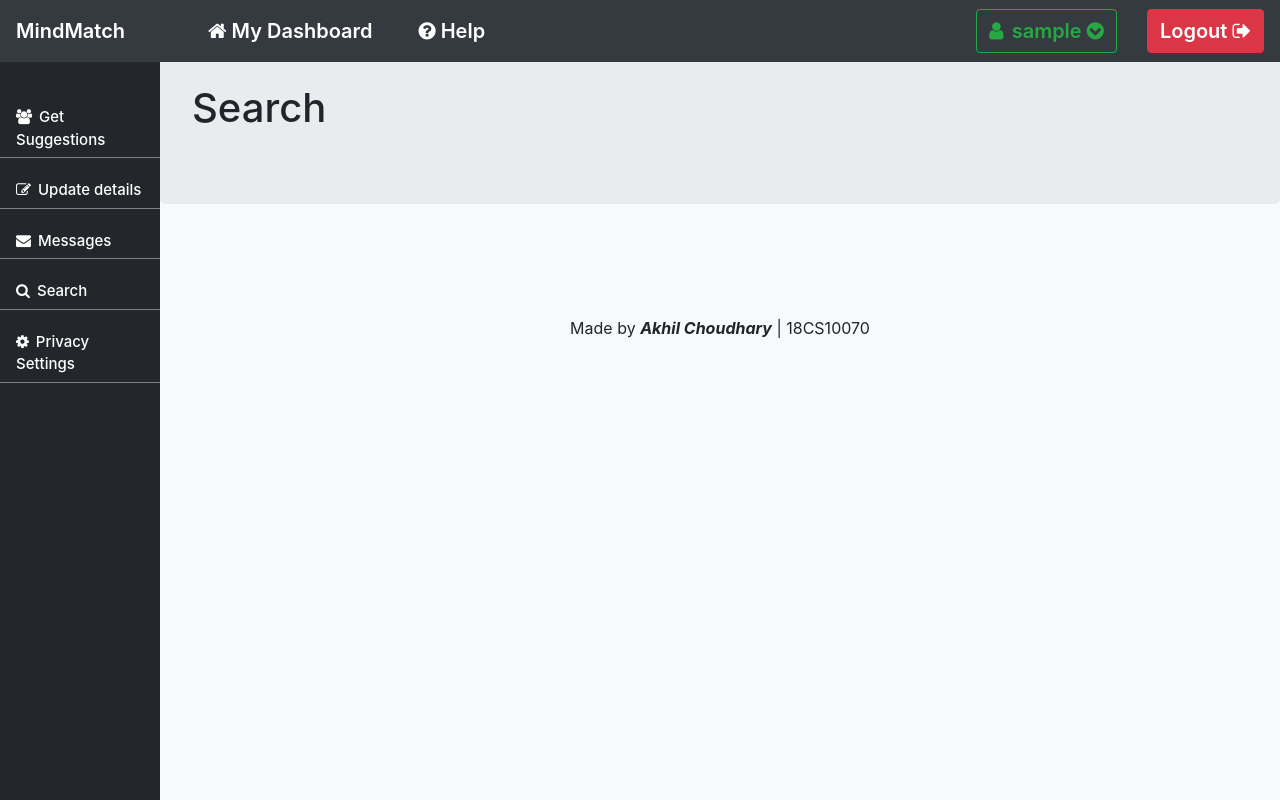
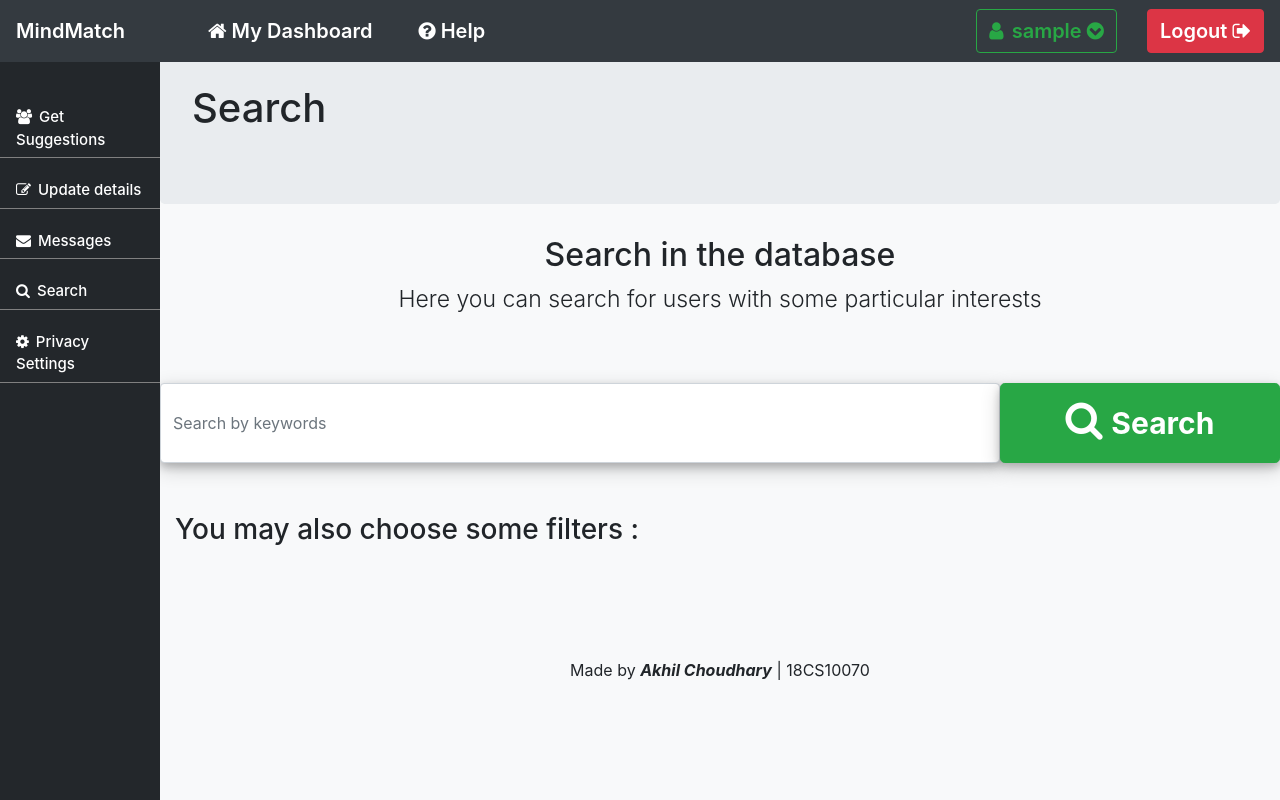
Before and after one commit to akhilchoudhary2k/MindMatch-kgp, a Node server app: page /search in a window 1280 px wide. Run offline with Node 20, Linux system fonts and the light colour scheme; the visitor is signed in with stand-in values (Sample User, id 1); some libraries are stand-ins or nearby versions.

Commit message:
slight frontend updates

```diff
--- a/app.js
+++ b/app.js
@@ -415,6 +415,14 @@
             res.redirect('/login');
         }
     });
+    app.post("/search", function(req,res){
+        if(req.isAuthenticated()){
+            res.locals.username = req.user.username ;
+            res.send("will make it");
+        } else{
+            res.redirect('/login');
+        }
+    });
 
     app.get("/privacysettings", function(req,res){
         if(req.isAuthenticated()){
--- a/public/css/styles.css
+++ b/public/css/styles.css
@@ -13,8 +13,18 @@ body{
     box-shadow: 0 4px 8px 0 rgba(0, 0, 0, 0.2), 0 6px 20px 0 rgba(0, 0, 0, 0.19);
 }
 
+.expand2{
+    margin-top: 50px;
+    height: 80px;
+    margin-bottom: 50px;
+    box-shadow: 0 4px 8px 0 rgba(0, 0, 0, 0.2), 0 6px 20px 0 rgba(0, 0, 0, 0.19);
+}
+.expand{
+    height: 60px;
+}
 .send-container{
     width: 40%;
+    height: 60px;
     margin:auto;
     box-shadow: 0 4px 8px 0 rgba(0, 0, 0, 0.2), 0 6px 20px 0 rgba(0, 0, 0, 0.19);
 }
@@ -288,10 +298,12 @@ footer p {
 
 input:checked+.slider {
     background-color: #2196F3;
+    /* background-color: green; */
 }
 
 input:focus+.slider {
     box-shadow: 0 0 1px #2196F3;
+    /* box-shadow: 0 0 1px green; */
 }
 
 input:checked+.slider:before {
--- a/views/User-messages.ejs
+++ b/views/User-messages.ejs
@@ -31,7 +31,7 @@
             </div>
             <div class="col-3">
                 <% var url = "/chat/" + username %>
-                <a href= <%= url %> class="btn btn-outline-success form-control" > CHAT </a>
+                <a href= <%= url %> class="btn btn-success form-control" > CHAT </a>
             </div>
         </div>
     <% } ); %>
--- a/views/User-privacysettings.ejs
+++ b/views/User-privacysettings.ejs
@@ -387,7 +387,7 @@
         </div>
 
         <div class="form-group">
-            <button type="submit" class="form-control btn btn-success btn-lg space" >Save Changes</button>
+            <button type="submit" class="expand form-control btn btn-success btn-lg space" >Save Changes</button>
         </div>
 
     </form>
--- a/views/User-search.ejs
+++ b/views/User-search.ejs
@@ -7,7 +7,27 @@
         <h1> Search </h1>
     </div>
 
+    <div class="container">
+        <div class="box">
+            <h2>Search in the database</h2>
+            <p class="lint">
+                Here you can search for users with some particular interests
+            </p>
+        </div>
+    </div>
 
+    <div class="container">
+            <form class="" action="" method="post">
+                <div class="row">
+                    <input placeholder="Search by keywords" type="text" class="form-control col-9 expand2" name="" value="">
+                    <button type="submit"  class="col-3 btn btn-lg btn-success expand2" name="button"> <i class="fa fas fa-2x fa-search icon"></i> <b style="font-size: 30px;">Search</b> </button>
+                </div>
+            </form>
+    </div>
+
+    <div class="container">
+        <h3>You may also choose some filters : </h3>
+    </div>
 
 
 <%- include('partials/user-footer') -%>
--- a/views/User-updatedetails.ejs
+++ b/views/User-updatedetails.ejs
@@ -297,7 +297,7 @@
             </div>
 
             <hr class="ruler">
-            <button type="submit" class=" form-control btn btn-lg btn-success finalbutton" >Submit</button>
+            <button type="submit" class=" form-control btn btn-lg btn-success finalbutton expand" >Submit</button>
         </form>
 
     </div>
--- a/views/admin-login.ejs
+++ b/views/admin-login.ejs
@@ -10,7 +10,7 @@
 
         <div class="form-group">
             <label for="">Password</label>
-            <input type="password" class="form-control" name="password" value="" placeholder="Enter your secret-Key">
+            <input autofocus type="password" class="form-control" name="password" value="" placeholder="Enter your secret-Key">
         </div>
         <div class="form-group">
             <button type="submit" class=" form-control btn btn-success btn-lg space" name="">Log-In</button>
```
Also changed, not shown: views/User-getsuggestions.ejs (+8 -1 lines), views/chat.ejs (+4 -3 lines).
